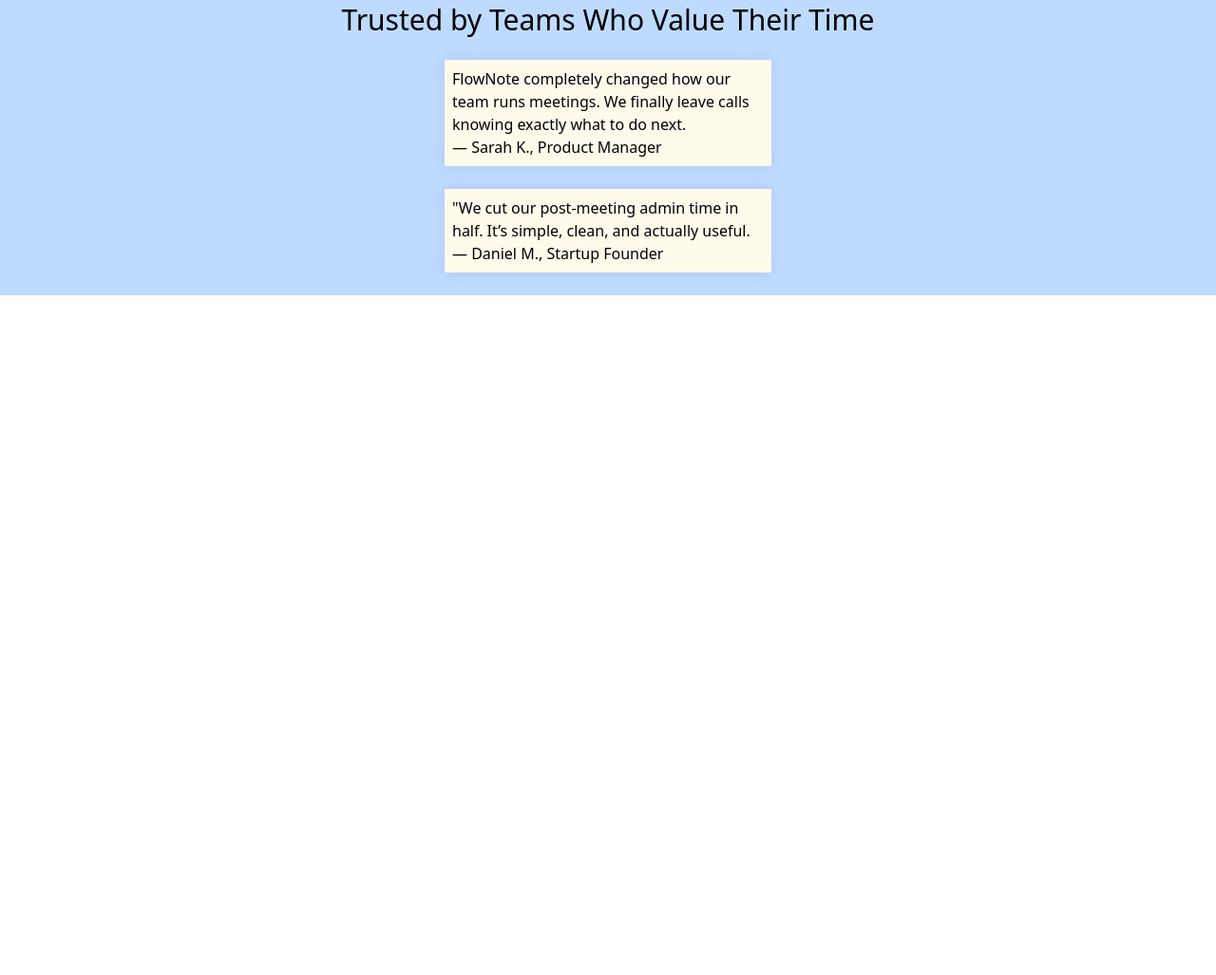
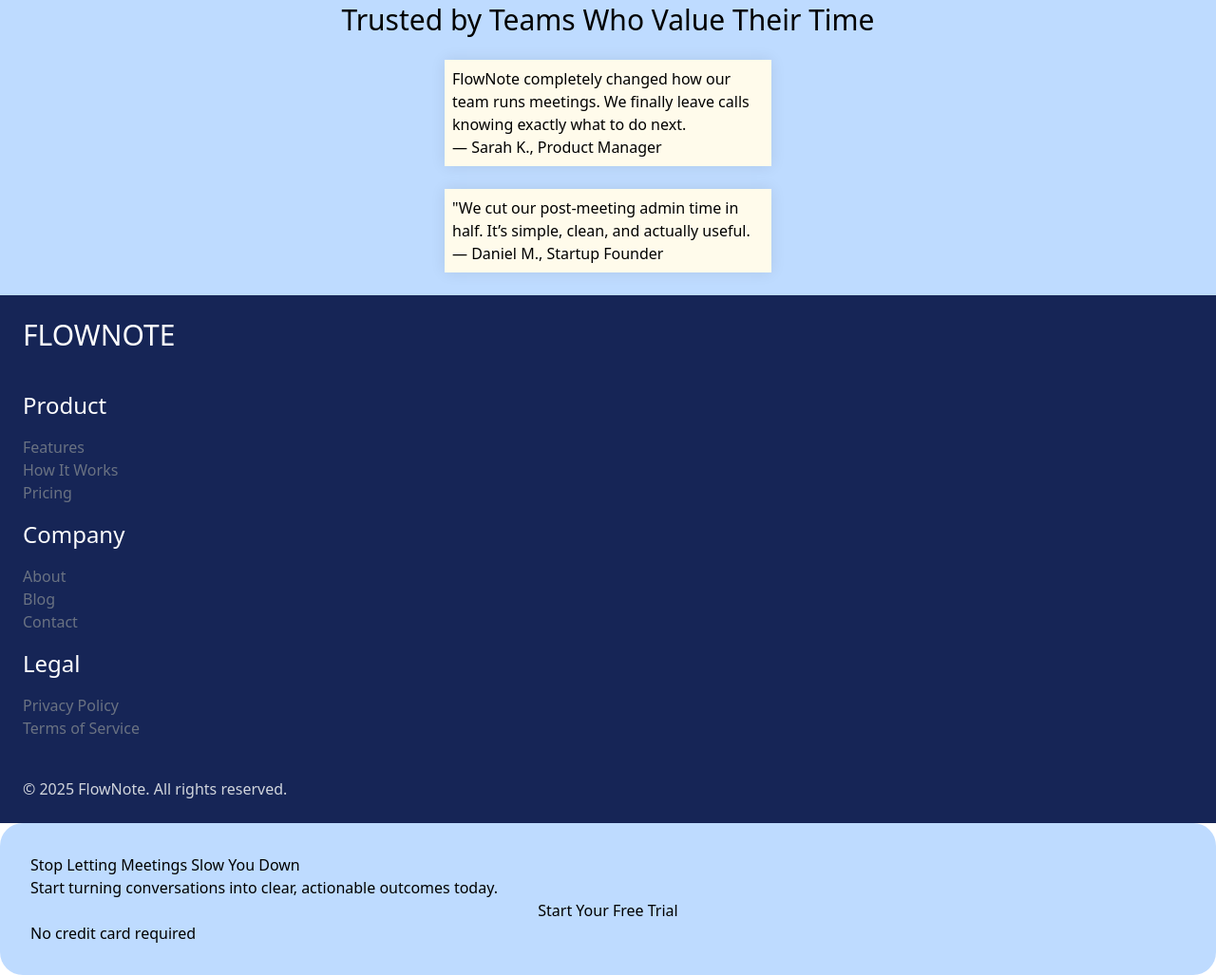
Before and after one commit to neducod/flownote-landingpage, a website: page index.html in a window 1280 px wide. Shown: the part 1501-2528 px from the top of the page at 95% size. Before the commit the page ends 1812 px from the top, so only its background shows below. Drawn offline with Linux system fonts and the light colour scheme.

Commit message:
Todays commit: finished the draft

```diff
--- a/index.html
+++ b/index.html
@@ -101,7 +101,47 @@
                 <p>— Daniel M., Startup Founder</p>
             </div>
         </div>
+        <!-- FAKE COMPANY'S LOGO -->
     </section>
-
+    <footer class="flex flex-col p-6 gap-10 bg-blue-950">
+        <div>
+            <h2 class="text-3xl text-white">FLOWNOTE</h2>
+        </div>
+        <div class="flex flex-col gap-4">
+            <div class="flex flex-col gap-4">
+                <h3 class="text-2xl text-white">Product</h3>
+                <ul>
+                    <li class="text-gray-500">Features</li>
+                    <li class="text-gray-500">How It Works</li>
+                    <li class="text-gray-500">Pricing</li>
+                </ul>
+            </div>
+            <div class="flex flex-col gap-4">
+                <h3 class="text-2xl text-white">Company</h3>
+                <ul>
+                    <li class="text-gray-500">About</li>
+                    <li class="text-gray-500">Blog</li>
+                    <li class="text-gray-500">Contact</li>
+                </ul>
+            </div>
+            <div class="flex flex-col gap-4">
+                <h3 class="text-2xl text-white">Legal</h3>
+                <ul>
+                    <li class="text-gray-500">Privacy Policy</li>
+                    <li class="text-gray-500">Terms of Service</li>
+                </ul>
+            </div>
+        </div>
+        <p class="text-gray-300">© 2025 FlowNote. All rights reserved.</p>
+    </footer>
+    <section>
+        <!-- POP UP -->
+        <div class="flex flex-col p-8 bg-blue-200 rounded-3xl">
+            <h2>Stop Letting Meetings Slow You Down</h2>
+            <p>Start turning conversations into clear, actionable outcomes today.</p>
+            <button>Start Your Free Trial</button>
+            <p>No credit card required</p>
+        </div>
+    </section>
 </body>
 </html>
```
Also changed, not shown: src/output.css.
